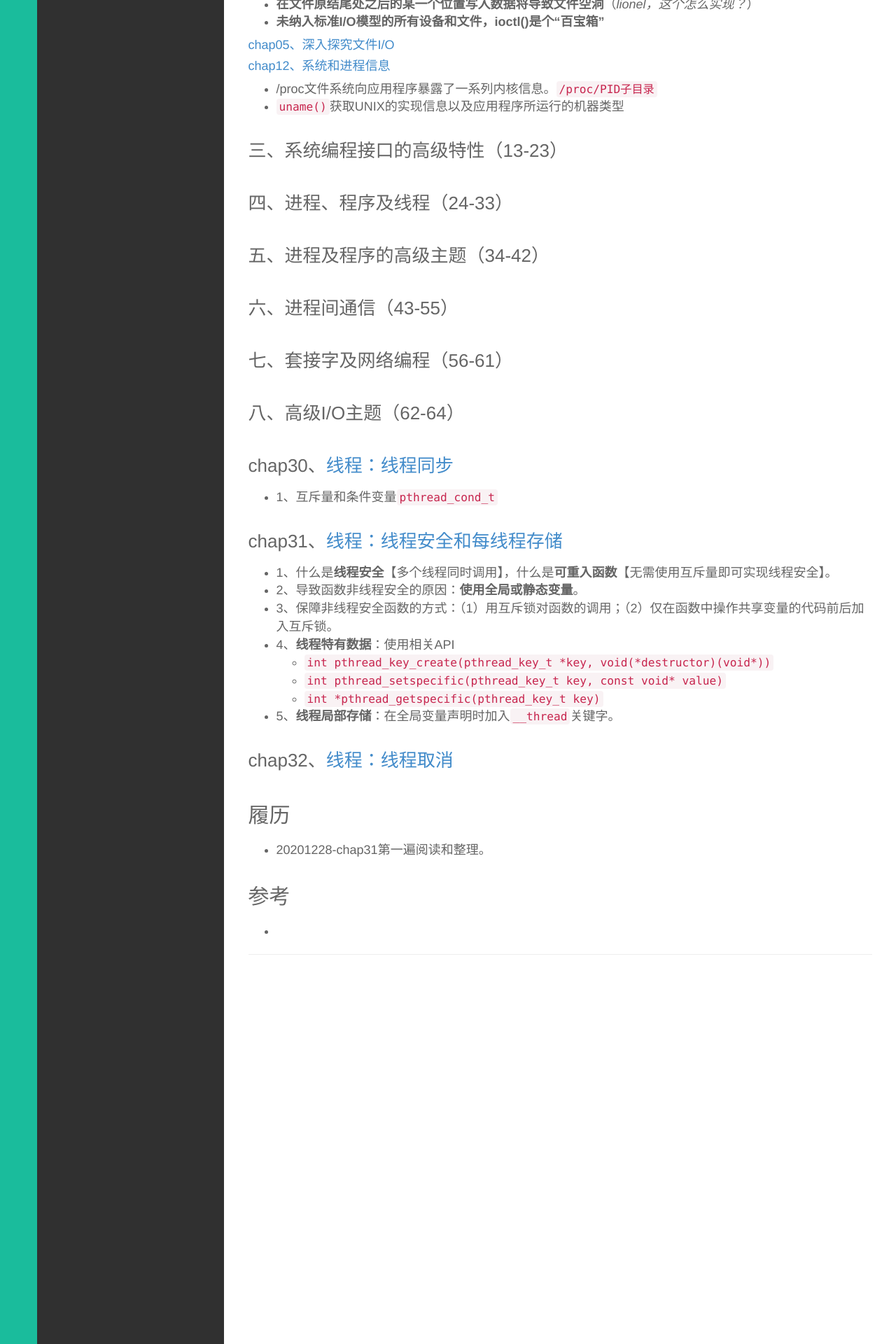
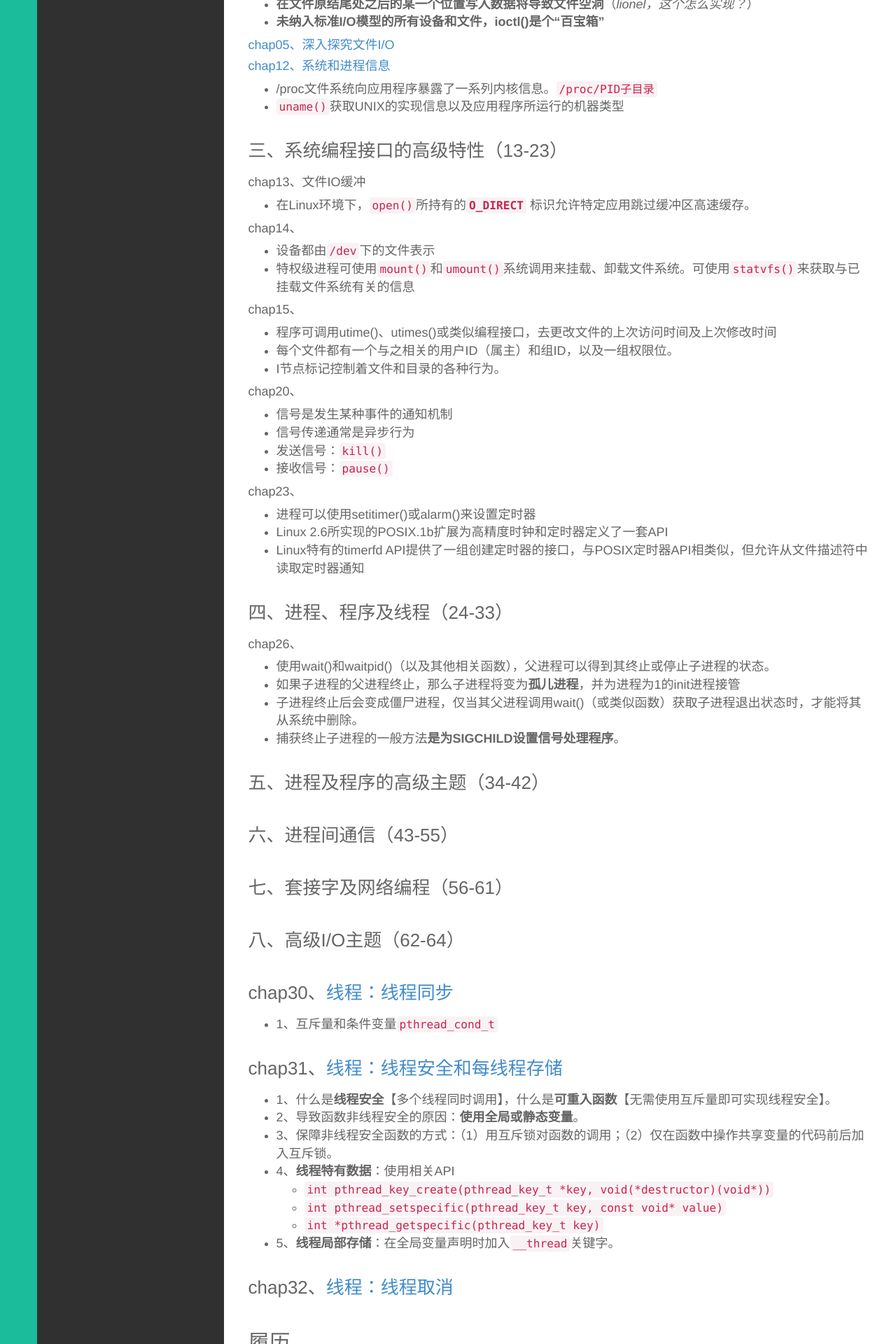
Before and after one commit to wolflion/blog, a Jekyll site: the page built from _posts/技术/2020-12-28-Unix-Programming-Manual.md, in a window 1280 px wide. Shown: the part 728-2648 px from the top of the page at 70% size. Built offline with Jekyll 4.4.1, drawn with Linux system fonts in a browser that asks for light colours.

Commit message:
Update 2020-12-28-Unix-Programming-Manual.md

```diff
--- a/_posts/技术/2020-12-28-Unix-Programming-Manual.md
+++ b/_posts/技术/2020-12-28-Unix-Programming-Manual.md
@@ -25,23 +25,58 @@ https://cloud.tencent.com/developer/news/106022 抄一下目录
 
 ### 二、系统编程接口的基本特性（4-12）
 
-#### [chap04、文件I/O：通用的I/O模型](https://gitee.com/fewolflion/BookNote/blob/master/01lioneloutput/21UnixPrograming/chap04%E6%96%87%E4%BB%B6IO%E9%80%9A%E7%94%A8%E7%9A%84IO%E6%A8%A1%E5%9E%8B.md)
+#### [chap04、文件I/O：通用的I/O模型](https://gitee.com/fewolflion/BookNote/blob/master/01lioneloutput/21UnixPrograming/02Part2IO/chap04%E6%96%87%E4%BB%B6IO%E9%80%9A%E7%94%A8%E7%9A%84IO%E6%A8%A1%E5%9E%8B.md)
 
 - open()拿到一个fd，然后read()、write()，用close()释放
 - **对于已打开的每个文件，内核都维护有一个文件偏移量**，这决定了下一次读或写操作的起始位置。
 - **在文件原结尾处之后的某一个位置写入数据将导致文件空洞**（*lionel，这个怎么实现？*）
 - **未纳入标准I/O模型的所有设备和文件，ioctl()是个“百宝箱”**
 
-#### [chap05、深入探究文件I/O](https://gitee.com/fewolflion/BookNote/blob/master/01lioneloutput/21UnixPrograming/chap05%E6%B7%B1%E5%85%A5%E6%8E%A2%E7%A9%B6%E6%96%87%E4%BB%B6IO.md)
+#### [chap05、深入探究文件I/O](https://gitee.com/fewolflion/BookNote/blob/master/01lioneloutput/21UnixPrograming/02Part2IO/chap05%E6%B7%B1%E5%85%A5%E6%8E%A2%E7%A9%B6%E6%96%87%E4%BB%B6IO.md)
 
-#### [chap12、系统和进程信息](https://gitee.com/fewolflion/BookNote/blob/master/01lioneloutput/21UnixPrograming/chap12%E7%B3%BB%E7%BB%9F%E5%92%8C%E8%BF%9B%E7%A8%8B%E4%BF%A1%E6%81%AF.md)
+#### [chap12、系统和进程信息](https://gitee.com/fewolflion/BookNote/blob/master/01lioneloutput/21UnixPrograming/02Part2IO/chap12%E7%B3%BB%E7%BB%9F%E5%92%8C%E8%BF%9B%E7%A8%8B%E4%BF%A1%E6%81%AF.md)
 
 + /proc文件系统向应用程序暴露了一系列内核信息。`/proc/PID子目录`
 + `uname()`获取UNIX的实现信息以及应用程序所运行的机器类型
 
 ### 三、系统编程接口的高级特性（13-23）
 
+#### chap13、文件IO缓冲
+
++ 在Linux环境下，`open()`所持有的**`O_DIRECT`** 标识允许特定应用跳过缓冲区高速缓存。
+
+#### chap14、
+
++ 设备都由`/dev`下的文件表示
++ 特权级进程可使用`mount()`和`umount()`系统调用来挂载、卸载文件系统。可使用`statvfs()`来获取与已挂载文件系统有关的信息
+
+#### chap15、
+
++ 程序可调用utime()、utimes()或类似编程接口，去更改文件的上次访问时间及上次修改时间
++ 每个文件都有一个与之相关的用户ID（属主）和组ID，以及一组权限位。
++ I节点标记控制着文件和目录的各种行为。
+
+#### chap20、
+
++ 信号是发生某种事件的通知机制
++ 信号传递通常是异步行为
++ 发送信号：`kill()`
++ 接收信号：`pause()`
+
+#### chap23、
+
++ 进程可以使用setitimer()或alarm()来设置定时器
++ Linux 2.6所实现的POSIX.1b扩展为高精度时钟和定时器定义了一套API
++ Linux特有的timerfd API提供了一组创建定时器的接口，与POSIX定时器API相类似，但允许从文件描述符中读取定时器通知
+
 ### 四、进程、程序及线程（24-33）
+
+#### chap26、
+
++ 使用wait()和waitpid()（以及其他相关函数），父进程可以得到其终止或停止子进程的状态。
++ 如果子进程的父进程终止，那么子进程将变为**孤儿进程**，并为进程为1的init进程接管
++ 子进程终止后会变成僵尸进程，仅当其父进程调用wait()（或类似函数）获取子进程退出状态时，才能将其从系统中删除。
++ 捕获终止子进程的一般方法**是为SIGCHILD设置信号处理程序**。
 
 ### 五、进程及程序的高级主题（34-42）
 
```
